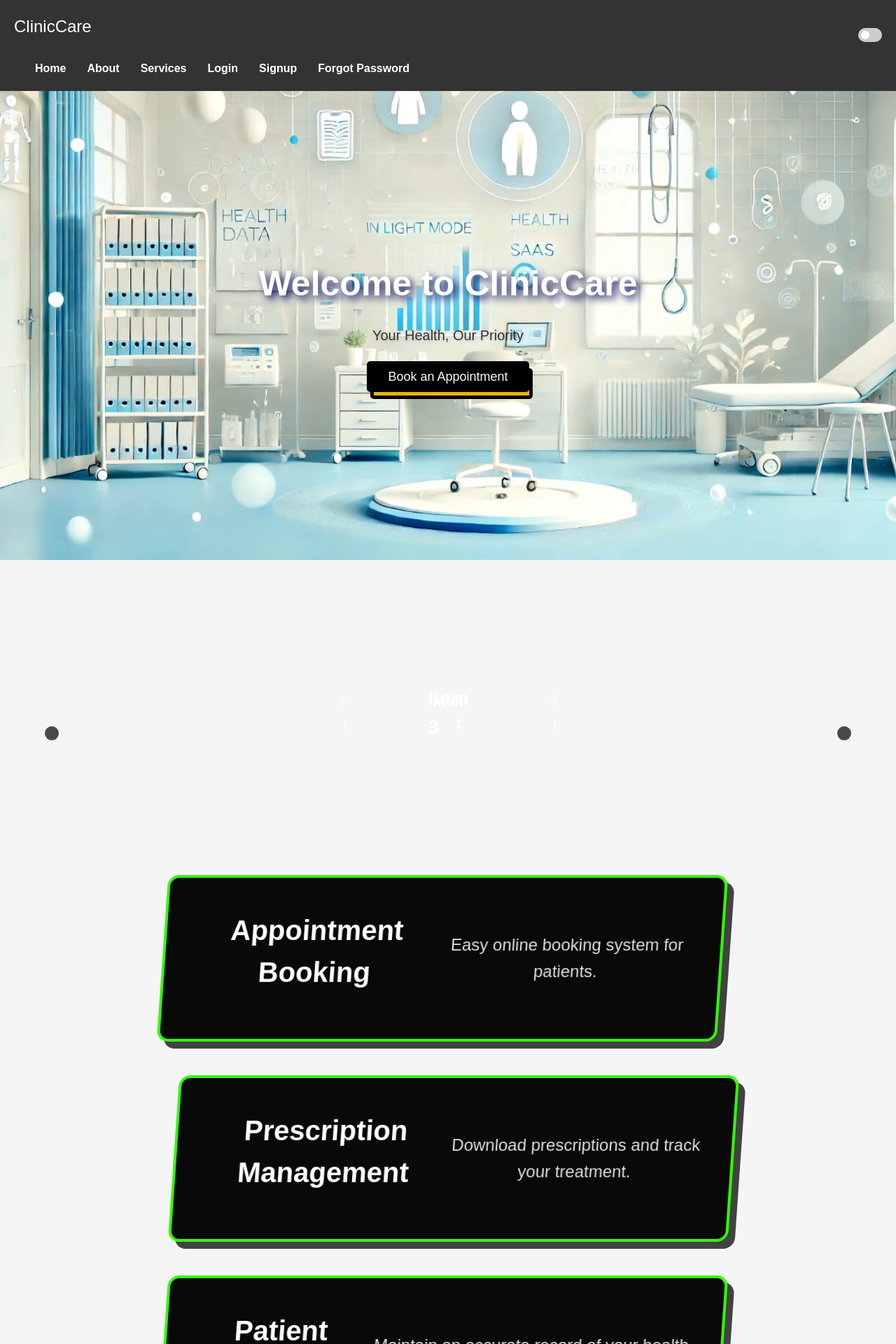
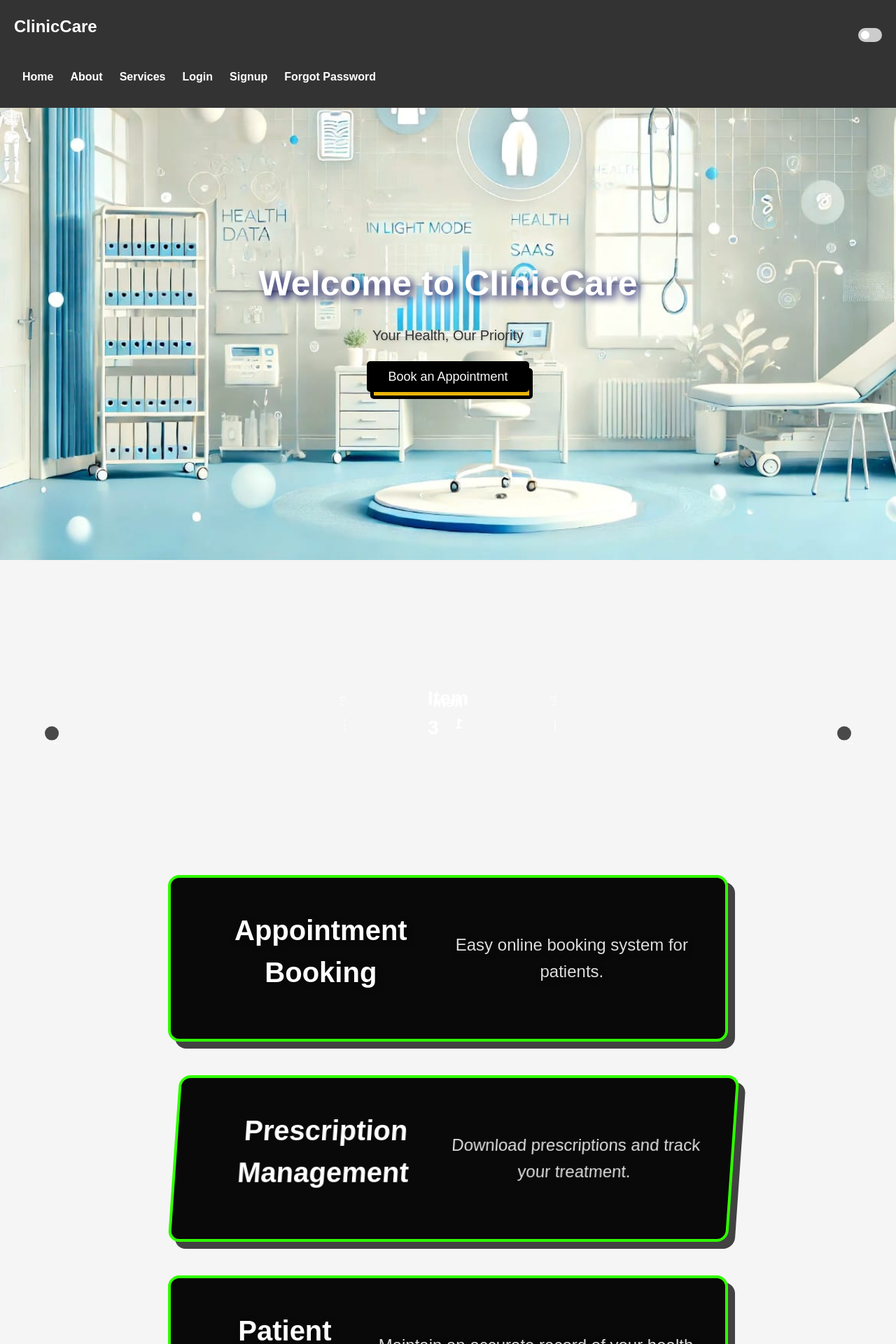
Before and after one commit to ParipoornaBhat/hackloop-frontend, a React (Vite) app: page / in a window 1280 px wide. Shown: the top 1920 px of the page at 70% size. Built offline with nearby package versions, Linux system fonts and the light colour scheme.

Commit message:
Update styles.css

```diff
--- a/src/components/styles.css
+++ b/src/components/styles.css
@@ -52,6 +52,7 @@ body {
 }
 
 .navbar .logo h1 {
+    font-weight: 750;
     font-size: 24px;
     margin-left: auto; /* Pushes nav links to the right */
 
@@ -64,7 +65,7 @@ body {
 }
 
 .navbar .nav-links li {
-    margin-left: 30px;
+    margin: 12px;
 }
 
 .navbar .nav-links a {
@@ -140,7 +141,7 @@ body {
 .abc {
     text-shadow: 5px 5px 12px rgb(2, 4, 88); /* Optional: adds subtle shadow to the text for better readability */
     font-size: 50px;
-    font-weight: 700;
+
     margin-bottom: 20px;
 }
 
@@ -169,7 +170,7 @@ body {
 
    opacity: 0;
    transform: translateX(100px);
-   transition: transform 1s ease, opacity 1s ease; /* Slow down animation */
+   transition: transform 1.5s ease, opacity 1s ease; /* Slow down animation */
    width: auto; /* Adjust the width to make them more compact */
    max-width: 800px; /* Limit the width */
    text-align: center;
@@ -187,7 +188,7 @@ body {
    border: 4px solid #2fff00;
    transition: all 1000ms cubic-bezier(0.23, 1, 0.32, 1);
    transform-style: preserve-3d;
-   transform: rotateX(10deg) rotateY(-10deg);
+   transform: rotateX(40deg) rotateY(-40deg);
    perspective: 1000px;
    box-shadow: 10px 10px 0 #434242;
 }
@@ -231,10 +232,13 @@ body {
 /* Additional animations when cards slide in */
 .feature-card.from-left {
     transform: translateX(-1vh) skew(-4deg); /* Start from left */
+    transform: rotateX(-360deg) rotateY(0);
+
 }
 
 .feature-card.from-right {
     transform: translateX(1vh) skew(-4deg); /* Start from right */
+
 }
 
 
```
